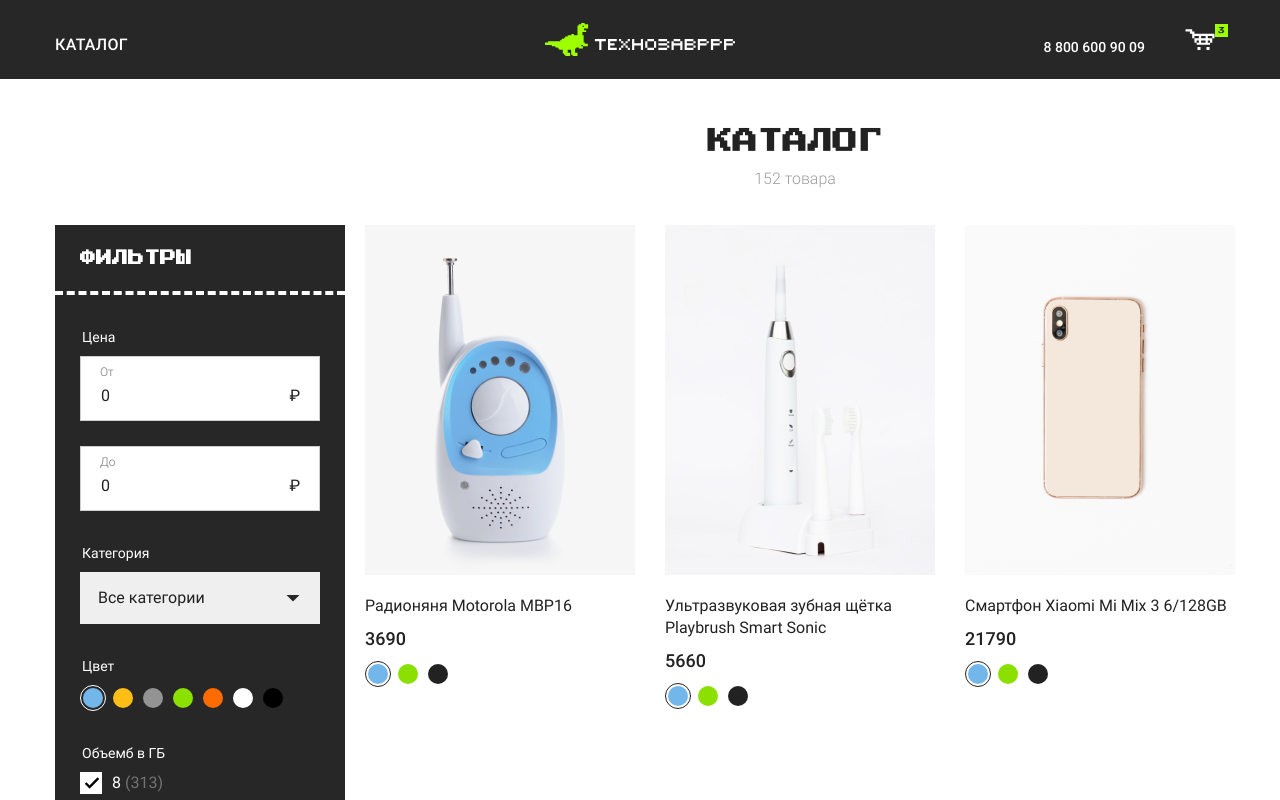
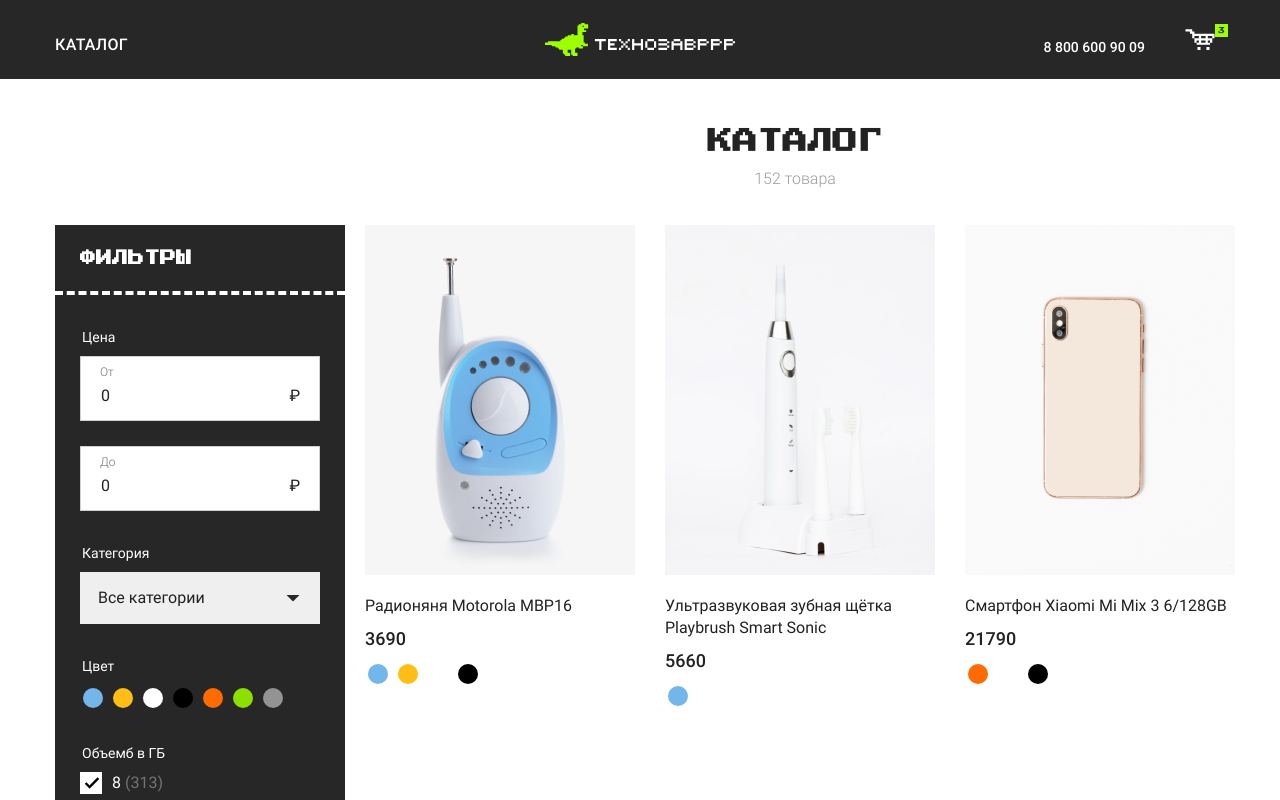
Before and after one commit to lyana-m/techzavrr, a Vue app: page /#/ in a window 1280 px wide. Shown: the top 800 px of the page. Built offline with nearby package versions, Linux system fonts and the light colour scheme.

Commit message:
реализована фильтрация товаров по цвету товара

```diff
--- a/babel.config.js
+++ b/babel.config.js
@@ -1,5 +1,5 @@
 module.exports = {
   presets: [
-    "@vue/cli-plugin-babel/preset"
-  ]
+    "@vue/cli-plugin-babel/preset",
+  ],
 };
--- a/src/App.vue
+++ b/src/App.vue
@@ -10,6 +10,8 @@
         :priceFrom.sync="filterPriceFrom"
         :priceTo.sync="filterPriceTo"
         :categoryId.sync="filterCategoryId"
+        :colors="filterColors"
+        :color.sync="filterColor"
       />
 
       <section class="catalog">
@@ -38,6 +40,7 @@
       filterPriceFrom: 0,
       filterPriceTo: 0,
       filterCategoryId: 0,
+      filterColor: null,
 
       page: 1,
       productsPerPage: 3,
@@ -54,14 +57,18 @@
       }
 
       if (this.filterPriceTo > 0) {
-        filteredProducts = filteredProducts.filter(
-          (product) => product.price < this.filterPriceTo,
-        );
+        filteredProducts = filteredProducts.filter((product) => product.price < this.filterPriceTo);
       }
 
       if (this.filterCategoryId) {
         filteredProducts = filteredProducts.filter(
           (product) => product.categoryId === this.filterCategoryId,
+        );
+      }
+
+      if (this.filterColor) {
+        filteredProducts = filteredProducts.filter((product) =>
+          product.colors.includes(this.filterColor),
         );
       }
 
@@ -74,6 +81,9 @@
     countProducts() {
       return this.filteredProducts.length;
     },
+    filterColors() {
+      return [...new Set(productsItems.flatMap((product) => product.colors))];
+    },
   },
 };
 </script>
--- a/src/components/ProductFilter.vue
+++ b/src/components/ProductFilter.vue
@@ -40,53 +40,17 @@
       <fieldset class="form__block">
         <legend class="form__legend">Цвет</legend>
         <ul class="colors">
-          <li class="colors__item">
+          <li v-for="color in colors" :key="color" class="colors__item">
             <label class="colors__label">
               <input
                 class="colors__radio sr-only"
                 type="radio"
                 name="color"
-                value="#73B6EA"
-                checked=""
+                :value="color"
+                v-model="currentColor"
               />
-              <span class="colors__value" style="background-color: #73b6ea"> </span>
+              <span class="colors__value" :style="{ 'background-color': color }"> </span>
             </label>
-          </li>
-          <li class="colors__item">
-            <label class="colors__label">
-              <input class="colors__radio sr-only" type="radio" name="color" value="#FFBE15" />
-              <span class="colors__value" style="background-color: #ffbe15"> </span>
-            </label>
-          </li>
-          <li class="colors__item">
-            <label class="colors__label">
-              <input class="colors__radio sr-only" type="radio" name="color" value="#939393" />
-              <span class="colors__value" style="background-color: #939393"> </span
-            ></label>
-          </li>
-          <li class="colors__item">
-            <label class="colors__label">
-              <input class="colors__radio sr-only" type="radio" name="color" value="#8BE000" />
-              <span class="colors__value" style="background-color: #8be000"> </span
-            ></label>
-          </li>
-          <li class="colors__item">
-            <label class="colors__label">
-              <input class="colors__radio sr-only" type="radio" name="color" value="#FF6B00" />
-              <span class="colors__value" style="background-color: #ff6b00"> </span
-            ></label>
-          </li>
-          <li class="colors__item">
-            <label class="colors__label">
-              <input class="colors__radio sr-only" type="radio" name="color" value="#FFF" />
-              <span class="colors__value" style="background-color: #fff"> </span
-            ></label>
-          </li>
-          <li class="colors__item">
-            <label class="colors__label">
-              <input class="colors__radio sr-only" type="radio" name="color" value="#000" />
-              <span class="colors__value" style="background-color: #000"> </span
-            ></label>
           </li>
         </ul>
       </fieldset>
@@ -174,9 +138,10 @@
       currentPriceFrom: 0,
       currentPriceTo: 0,
       currentCategoryId: 0,
+      currentColor: null,
     };
   },
-  props: ["priceFrom", "priceTo", "categoryId"],
+  props: ["priceFrom", "priceTo", "categoryId", "colors"],
   computed: {
     categories() {
       return categories;
@@ -192,17 +157,22 @@
     categoryId(value) {
       this.currentCategoryId = value;
     },
+    color(value) {
+      this.currentColor = value;
+    },
   },
   methods: {
     submit() {
       this.$emit("update:priceFrom", this.currentPriceFrom);
       this.$emit("update:priceTo", this.currentPriceTo);
       this.$emit("update:categoryId", this.currentCategoryId);
+      this.$emit("update:color", this.currentColor);
     },
     reset() {
       this.$emit("update:priceFrom", 0);
       this.$emit("update:priceTo", 0);
       this.$emit("update:categoryId", 0);
+      this.$emit("update:color", null);
     },
   },
 };
--- a/src/components/ProductItem.vue
+++ b/src/components/ProductItem.vue
@@ -15,13 +15,18 @@
     </span>
 
     <ul class="colors colors--black">
-      <li class="colors__item">
+      <li v-for="(color, i) in product.colors" :key="i" class="colors__item">
         <label class="colors__label">
-          <input class="colors__radio sr-only" type="radio" value="#73B6EA" v-model="color" />
-          <span class="colors__value" style="background-color: #73B6EA;"> </span>
+          <input
+            class="colors__radio sr-only"
+            type="radio"
+            :value="color"
+            v-model="selectedColor"
+          />
+          <span class="colors__value" :style="{ 'background-color': color }"> </span>
         </label>
       </li>
-      <li class="colors__item">
+      <!-- <li class="colors__item">
         <label class="colors__label">
           <input class="colors__radio sr-only" type="radio" value="#8BE000" v-model="color" />
           <span class="colors__value" style="background-color: #8BE000;"> </span>
@@ -32,7 +37,7 @@
           <input class="colors__radio sr-only" type="radio" value="#222" v-model="color" />
           <span class="colors__value" style="background-color: #222;"> </span>
         </label>
-      </li>
+      </li> -->
     </ul>
   </li>
 </template>
@@ -40,13 +45,13 @@
 <script>
 export default {
   data() {
-    return { color: "#73B6EA" };
+    return { selectedColor: "#73B6EA" };
   },
   props: {
     product: {
-      type: Object
-    }
-  }
+      type: Object,
+    },
+  },
 };
 </script>
 
--- a/src/components/ProductList.vue
+++ b/src/components/ProductList.vue
@@ -9,7 +9,7 @@
 
 export default {
   components: { ProductItem },
-  props: ["products"]
+  props: ["products"],
 };
 </script>
 
--- a/src/data/products.js
+++ b/src/data/products.js
@@ -1,85 +1,98 @@
-export default [{
+export default [
+  {
     id: 1,
     categoryId: 4,
     title: "Радионяня Motorola MBP16",
     price: 3690,
-  image: "http://localhost:8081/img/radio.jpg"
+    image: "http://localhost:8081/img/radio.jpg",
+    colors: ["#73b6ea", "#ffbe15", "#fff", "#000"],
   },
   {
     id: 2,
     categoryId: 1,
     title: "Ультразвуковая зубная щётка Playbrush Smart Sonic",
     price: 5660,
-  image: "http://localhost:8081/img/toothbrush.jpg"
+    image: "http://localhost:8081/img/toothbrush.jpg",
+    colors: ["#73b6ea"],
   },
   {
     id: 3,
     categoryId: 2,
     title: "Смартфон Xiaomi Mi Mix 3 6/128GB",
     price: 21790,
-  image: "http://localhost:8081/img/phone.jpg"
+    image: "http://localhost:8081/img/phone.jpg",
+    colors: ["#ff6b00", "#fff", "#000"],
   },
   {
     id: 4,
     categoryId: 3,
     title: "Электроскейт Razor Cruiser",
     price: 24690,
-  image: "http://localhost:8081/img/board.jpg"
+    image: "http://localhost:8081/img/board.jpg",
+    colors: ["#73b6ea", "#8be000", "#ff6b00", "#fff"],
   },
   {
     id: 5,
     categoryId: 2,
     title: "Смартфон Xiaomi Mi A3 4/64GB Android One",
     price: 14960,
-  image: "http://localhost:8081/img/phone-2.jpg"
+    image: "http://localhost:8081/img/phone-2.jpg",
+    colors: ["#8be000", "#ff6b00", "#fff"],
   },
   {
     id: 6,
     categoryId: 2,
     title: "Смартфон Xiaomi Redmi 6/128GB",
     price: 8960,
-  image: "http://localhost:8081/img/phone-3.jpg"
+    image: "http://localhost:8081/img/phone-3.jpg",
+    colors: ["#73b6ea"],
   },
   {
     id: 7,
     categoryId: 3,
     title: "Электрический дрифт-карт Razor Crazy Cart",
     price: 39900,
-  image: "http://localhost:8081/img/bicycle.jpg"
+    image: "http://localhost:8081/img/bicycle.jpg",
+    colors: ["#ffbe15", "#000"],
   },
   {
     id: 8,
     categoryId: 3,
     title: "Гироскутер Razor Hovertrax 2.0",
     price: 34900,
-  image: "http://localhost:8081/img/wheels.jpg"
+    image: "http://localhost:8081/img/wheels.jpg",
+    colors: ["#ffbe15", "#939393"],
   },
   {
     id: 9,
     categoryId: 3,
     title: "Детский трюковой самокат Razor Grom",
     price: 4990,
-  image: "http://localhost:8081/img/scooter.jpg"
+    image: "http://localhost:8081/img/scooter.jpg",
+    colors: ["#fff", "#000"],
   },
   {
     id: 10,
     categoryId: 3,
     title: "Роллерсёрф Razor RipStik Air Pro",
     price: 6690,
-  image: "http://localhost:8081/img/ripstik.jpg"
+    image: "http://localhost:8081/img/ripstik.jpg",
+    colors: ["#939393", "#fff"],
   },
   {
     id: 11,
     categoryId: 5,
     title: "Наушники AirPods с беспроводным зарядным футляром",
     price: 16560,
-  image: "http://localhost:8081/img/airpods.jpg"
+    image: "http://localhost:8081/img/airpods.jpg",
+    colors: ["#73b6ea"],
   },
   {
     id: 12,
     categoryId: 5,
     title: "Наушники Sony",
     price: 30690,
-  image: "http://localhost:8081/img/headphones.jpg"
-}
+    image: "http://localhost:8081/img/headphones.jpg",
+    colors: ["#8be000", "#ff6b00"],
+  },
 ];
--- a/src/main.js
+++ b/src/main.js
@@ -4,5 +4,5 @@
 Vue.config.productionTip = false;
 
 new Vue({
-  render: (h) => h(App)
+  render: (h) => h(App),
 }).$mount("#app");
```
Also changed, not shown: src/components/BasePagination.vue (+4 -4 lines), .eslintrc.js, 1 other file (tests, documents, lock files or other folders). Lines whose indentation alone changed are shown as unchanged.
